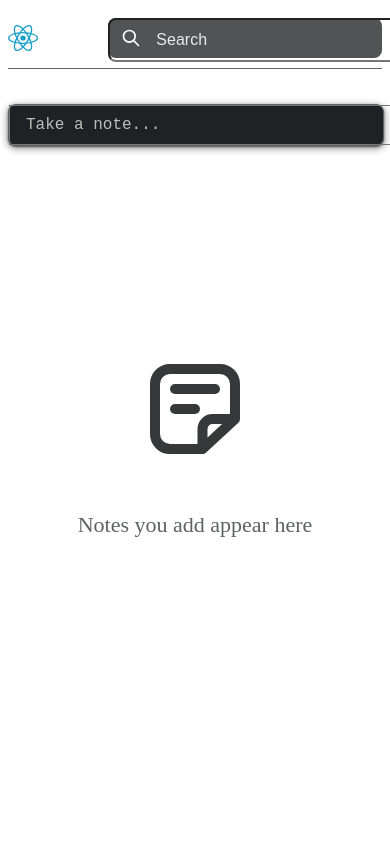
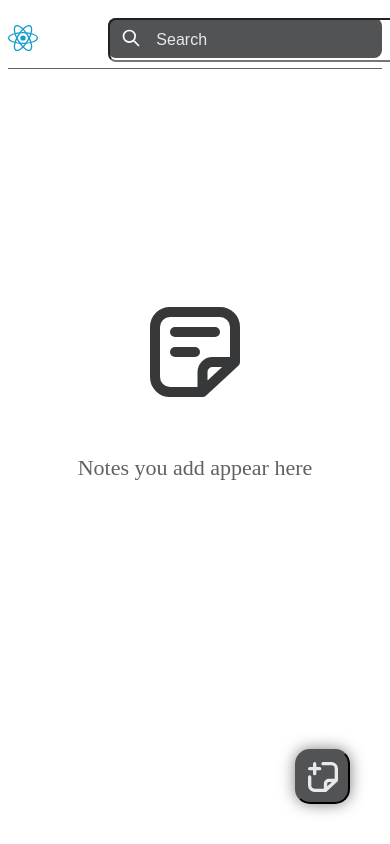
Before and after one commit to astik-dev/react-notes, a React (Vite) app: page / in a window 390 px wide. Shown: the top 844 px of the page. Built offline with nearby package versions, Linux system fonts and the light colour scheme; the HTML template or start-up script is replaced by a standard one.

Commit message:
Improve mobile design for better usability

```diff
--- a/src/App.jsx
+++ b/src/App.jsx
@@ -5,11 +5,14 @@ import ModalNoteEditor from "./components/ModalNoteEditor/ModalNoteEditor";
 
 function App() {
 
+    const mobileScreenWidth = 575.5;
+
     const [notes, setNotes] = useState([]);
     const [searchQuery, setSearchQuery] = useState("");
     const [noteToEdit, setNoteToEdit] = useState({});
     const [isModalOpen, setIsModalOpen] = useState(false);
     const [didMount, setDidMount] = useState(false);
+    const [isMobile, setIsMobile] = useState(window.innerWidth < mobileScreenWidth);
 
     const searchedNotes = useMemo(() => {
 
@@ -31,20 +34,31 @@ function App() {
     }
 
     useEffect(() => {
+        const handleResize = () => {
+            setIsMobile(window.innerWidth < mobileScreenWidth);
+        };
+        window.addEventListener('resize', handleResize);
         const notesFromLocalStorage = localStorage.getItem("notes");
         if (notesFromLocalStorage) setNotes(JSON.parse(notesFromLocalStorage));
         setDidMount(true);
+        return () => {
+            window.removeEventListener('resize', handleResize);
+        };
     }, []);
 
     useEffect(() => {
         if (didMount) localStorage.setItem("notes", JSON.stringify(notes));
     }, [notes]);
 
+    useEffect(() => {
+        if (isMobile) document.body.classList.toggle("modal-open", isModalOpen);
+    }, [isModalOpen, isMobile]);
+
     return (
         <>
-            {isModalOpen && <ModalNoteEditor closeModalNoteEditor={() => setIsModalOpen(false)} {...{setNotes, noteToEdit}} />}
+            {isModalOpen && <ModalNoteEditor closeModalNoteEditor={() => setIsModalOpen(false)} {...{setNotes, noteToEdit, isMobile}} />}
             <Header {...{setSearchQuery}} />
-            <Main notesLength={notes.length} {...{searchedNotes, setNotes, openModalNoteEditor}} />
+            <Main notesLength={notes.length} {...{searchedNotes, setNotes, openModalNoteEditor, isMobile}} />
         </>
     )
 }
--- a/src/components/Main/Main.jsx
+++ b/src/components/Main/Main.jsx
@@ -1,12 +1,16 @@
 import classes from "./Main.module.scss";
 import NoteEditor from "../NoteEditor/NoteEditor";
 import NoteList from "../NoteList/NoteList";
+import AddNoteButton from "../UI/AddNoteButton/AddNoteButton";
 
-const Main = ({notesLength, searchedNotes, setNotes, openModalNoteEditor}) => {
+const Main = ({notesLength, searchedNotes, setNotes, openModalNoteEditor, isMobile}) => {
 
     return (
         <main className={classes.main + " container"}>
-            <NoteEditor mode="creator" {...{setNotes}} />
+            {isMobile
+                ? <AddNoteButton onClick={() => openModalNoteEditor()} />
+                : <NoteEditor mode="creator" {...{setNotes}} />
+            }
             <NoteList {...{notesLength, searchedNotes, setNotes, openModalNoteEditor}} />
         </main>
     )
--- a/src/components/Main/Main.module.scss
+++ b/src/components/Main/Main.module.scss
@@ -1,4 +1,10 @@
+@use "../../styles/abstracts/breakpoints" as *;
+
 .main {
     padding-top: 35px;
     padding-bottom: 35px;
+
+    @media (max-width: $sm) {
+        padding-top: 20px;
+    }
 }
--- a/src/components/ModalNoteEditor/ModalNoteEditor.jsx
+++ b/src/components/ModalNoteEditor/ModalNoteEditor.jsx
@@ -2,13 +2,13 @@ import classes from "./ModalNoteEditor.module.scss";
 import NoteEditor from "../NoteEditor/NoteEditor";
 import { useRef } from "react";
 
-const ModalNoteEditor = ({setNotes, noteToEdit, closeModalNoteEditor}) => {
+const ModalNoteEditor = ({setNotes, noteToEdit, closeModalNoteEditor, isMobile}) => {
 
     const modalRef = useRef();
 
     return (
         <div className={classes.modalNoteEditor} ref={modalRef}>
-            <NoteEditor mode="editor" {...{setNotes, noteToEdit, closeModalNoteEditor, modalRef}} />
+            <NoteEditor mode="editor" {...{setNotes, noteToEdit, closeModalNoteEditor, modalRef, isMobile}} />
         </div>
     )
 };
--- a/src/components/ModalNoteEditor/ModalNoteEditor.module.scss
+++ b/src/components/ModalNoteEditor/ModalNoteEditor.module.scss
@@ -1,3 +1,6 @@
+@use "../../styles/abstracts/breakpoints" as *;
+
+
 .modalNoteEditor {
     position: fixed;
     z-index: 10;
@@ -13,4 +16,11 @@
     padding: 0 15px;
 
     background: rgba(#202124, 0.75);
+
+    @media (max-width: $sm) {
+        justify-content: stretch;
+        align-items: stretch;
+
+        padding: 0;
+    }
 }
--- a/src/components/NoteEditor/NoteEditor.jsx
+++ b/src/components/NoteEditor/NoteEditor.jsx
@@ -3,7 +3,7 @@ import classes from "./NoteEditor.module.scss";
 import { TextareaAutosize } from "@mui/base";
 import Button from "../UI/Button/Button";
 
-const NoteEditor = ({mode, setNotes, noteToEdit, closeModalNoteEditor, modalRef}) => {
+const NoteEditor = ({mode, setNotes, noteToEdit, closeModalNoteEditor, modalRef, isMobile}) => {
 
     const isEditor = mode === "editor";
     const isCreator = mode === "creator";
@@ -53,8 +53,11 @@ const NoteEditor = ({mode, setNotes, noteToEdit, closeModalNoteEditor, modalRef}
         const [title, content] = [titleRef.current.value.trim(), contentRef.current.value.trim()];
         closeEditor();
         if (title == "" && content == "") return;
-        if (isCreator) createNote(title, content);
-        if (isEditor) editNote(title, content);
+        if (isCreator || !noteToEdit) {
+            createNote(title, content)
+        } else if (isEditor) {
+            editNote(title, content);
+        }
     }
 
     function handleClickOutside(event) {
@@ -73,18 +76,21 @@ const NoteEditor = ({mode, setNotes, noteToEdit, closeModalNoteEditor, modalRef}
 
     useEffect(() => {
         if (isTextareaFocused) {
-            contentRef.current.focus();
-            document.addEventListener("click", handleClickOutside);
+            if (!isMobile) {
+                contentRef.current.focus();
+                document.addEventListener("click", handleClickOutside);
+            }
             window.addEventListener("beforeunload", saveNote);
             return () => {
-                document.removeEventListener('click', handleClickOutside);
+                if (!isMobile) document.removeEventListener('click', handleClickOutside);
                 window.removeEventListener("beforeunload", saveNote);
             };
         }
+
     }, [isTextareaFocused]);
 
     useEffect(() => {
-        if (isEditor) {
+        if (isEditor && noteToEdit) {
             titleRef.current.value = noteToEdit.title;
             contentRef.current.value = noteToEdit.content;
         }
@@ -97,12 +103,16 @@ const NoteEditor = ({mode, setNotes, noteToEdit, closeModalNoteEditor, modalRef}
             onSubmit={e => e.preventDefault()}
             onClick={e => e.stopPropagation()}
         >
-            <div className={classes.textareas}>
+            <div
+                className={classes.textareas}
+                {...(isMobile && {onClick: () => contentRef.current.focus()})}
+            >
                 <TextareaAutosize
                     ref={titleRef}
                     className={classes.title}
                     placeholder={isEditor ? "Title" : titlePlaceholder}
                     {...(!isTextareaFocused && { onFocus: openEditor })}
+                    {...(isMobile && {onClick: e => e.stopPropagation()})}
                 />
                 <TextareaAutosize
                     ref={contentRef}
@@ -113,7 +123,7 @@ const NoteEditor = ({mode, setNotes, noteToEdit, closeModalNoteEditor, modalRef}
             <div className={classes.btns}>
                 <Button
                     style={{fontWeight: 400}}
-                    onClick={preventDefaultAndExecute(isCreator ? closeEditor : deleteNote)}
+                    onClick={preventDefaultAndExecute(isCreator || !noteToEdit ? closeEditor : deleteNote)}
                 >
                     Delete
                 </Button>
--- a/src/components/NoteEditor/NoteEditor.module.scss
+++ b/src/components/NoteEditor/NoteEditor.module.scss
@@ -1,3 +1,6 @@
+@use "../../styles/abstracts/breakpoints" as *;
+
+
 .noteEditor {
     display: grid;
     grid-template-rows: 1fr auto;
@@ -8,10 +11,14 @@
 
     margin: 0 auto;
 
-    border: 1px solid #5F6368;
-    border-radius: 8px;
-    box-shadow: 0 1px 2px 0 rgba(0,0,0,0.6),0 2px 6px 2px rgba(0,0,0,0.302);
     background: #202124;
+
+    @media (min-width: $sm) {
+        border: 1px solid #5F6368;
+        border-radius: 8px;
+        box-shadow: 0 1px 2px 0 rgba(0,0,0,0.6),0 2px 6px 2px rgba(0,0,0,0.302);
+    }
+
 
     .title,
     .content {
@@ -88,8 +95,11 @@
     }
 }
 .noteEditor.open.editor {
-    max-height: 90vh;
-    max-height: 90svh;
+
+    @media (min-width: $sm) {
+        max-height: 90vh;
+        max-height: 90svh;
+    }
 }
 .noteEditor.open {
     height: auto;
--- a/src/components/NoteItem/NoteItem.module.scss
+++ b/src/components/NoteItem/NoteItem.module.scss
@@ -1,3 +1,6 @@
+@use "../../styles/abstracts/breakpoints" as *;
+
+
 .noteItem {
     border: 1px solid #5F6368;
     border-radius: 8px;
@@ -24,13 +27,27 @@
         font-size: 16px;
         line-height: 24px;
         -webkit-line-clamp: 3;
+
+        @media (max-width: $sm) {
+            padding: 12px 12px 0 12px;
+
+            -webkit-line-clamp: 2;
+        }
     }
 
     p {
-        padding: 12px 16px;
+        padding: 12px 16px 0 16px;
+        margin-bottom: 12px;
 
         line-height: 20px;
         -webkit-line-clamp: 18;
+
+        @media (max-width: $sm) {
+            padding: 10px 12px 0 12px;
+            margin-bottom: 10px;
+
+            -webkit-line-clamp: 10;
+        }
     }
 
     .btns {
@@ -74,8 +91,10 @@
 
 @media (hover: hover) {
     .noteItem {
+
         p {
-            padding: 12px 16px 4px 16px;
+            padding: 12px 16px 0 16px;
+            margin-bottom: 4px;
         }
 
         .btns {
--- a/src/components/NoteList/NoteList.module.scss
+++ b/src/components/NoteList/NoteList.module.scss
@@ -2,6 +2,10 @@
 
 .noteList {
     margin-top: 35px;
+
+    @media (max-width: $sm) {
+        margin-top: 0;
+    }
 
     .empty {
         display: flex;
--- /dev/null
+++ b/src/components/UI/AddNoteButton/AddNoteButton.jsx
@@ -0,0 +1,12 @@
+import classes from "./AddNoteButton.module.scss";
+
+const AddNoteButton = (props) => {
+
+    return (
+        <button className={classes.addNoteButton} {...props}>
+            <img src="/add-note.svg" alt="Add note" />
+        </button>
+    )
+};
+
+export default AddNoteButton;
--- /dev/null
+++ b/src/components/UI/AddNoteButton/AddNoteButton.module.scss
@@ -0,0 +1,26 @@
+.addNoteButton {
+    position: fixed;
+    z-index: 4;
+    bottom: 40px;
+    right: 40px;
+
+    display: inline-flex;
+    align-items: center;
+    justify-content: center;
+
+    width: 55px;
+    height: 55px;
+
+    background: #525355;
+    border-radius: 15px;
+    box-shadow: 0px 0px 15px 0px rgba(0, 0, 0, 0.5);
+
+    color: rgba(255,255,255,.87);
+    font-size: 40px;
+    line-height: 1;
+
+    img {
+        width: 40px;
+        height: 40px;
+    }
+}
--- a/src/styles/base/_base.scss
+++ b/src/styles/base/_base.scss
@@ -5,6 +5,10 @@ body {
     background: #202124;
 
     font-family: "Roboto", sans-serif;
+
+    &.modal-open {
+        overflow: hidden;
+    }
 }
 
 
```
Also changed, not shown: public/add-note.svg (added).
